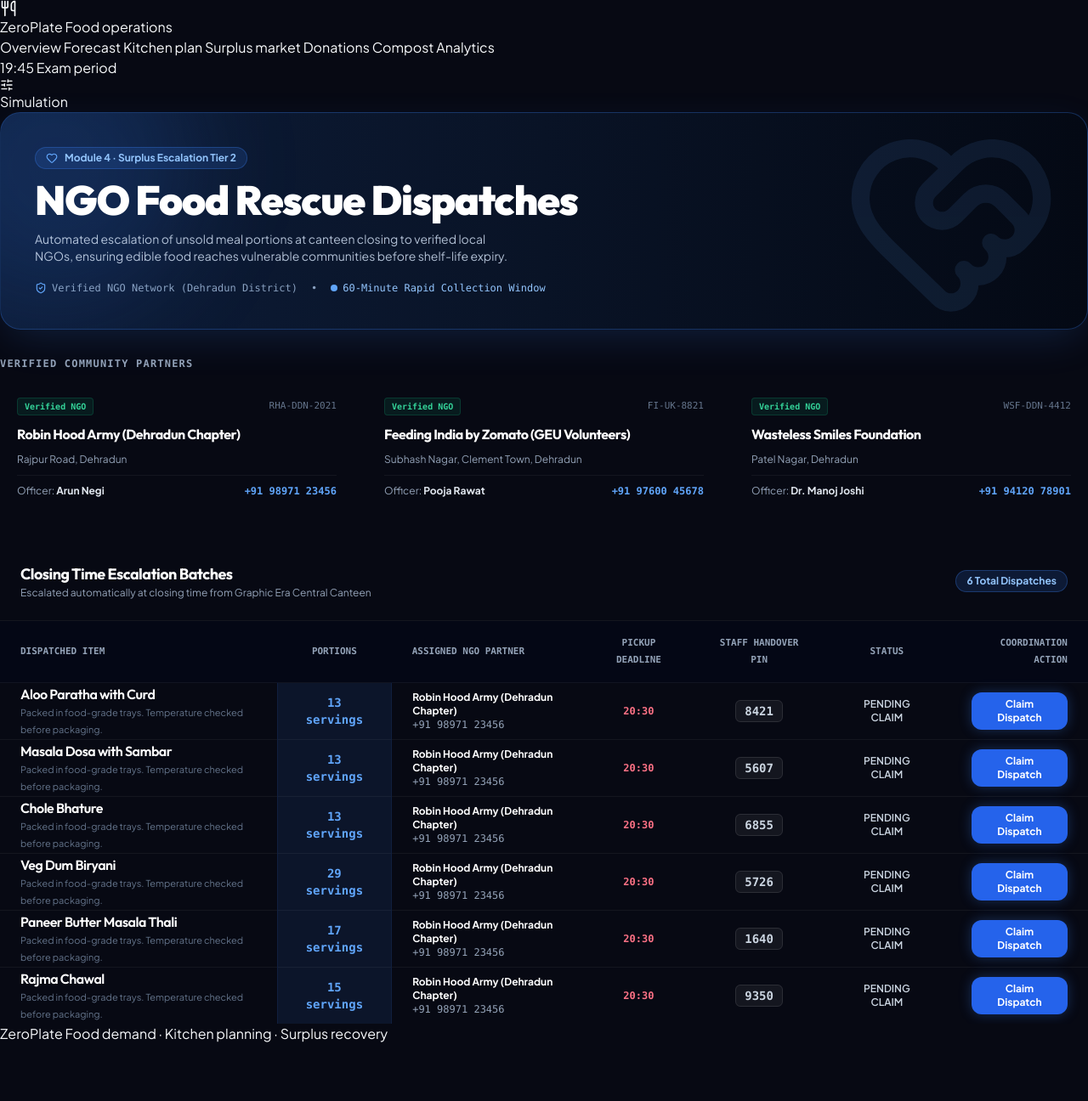
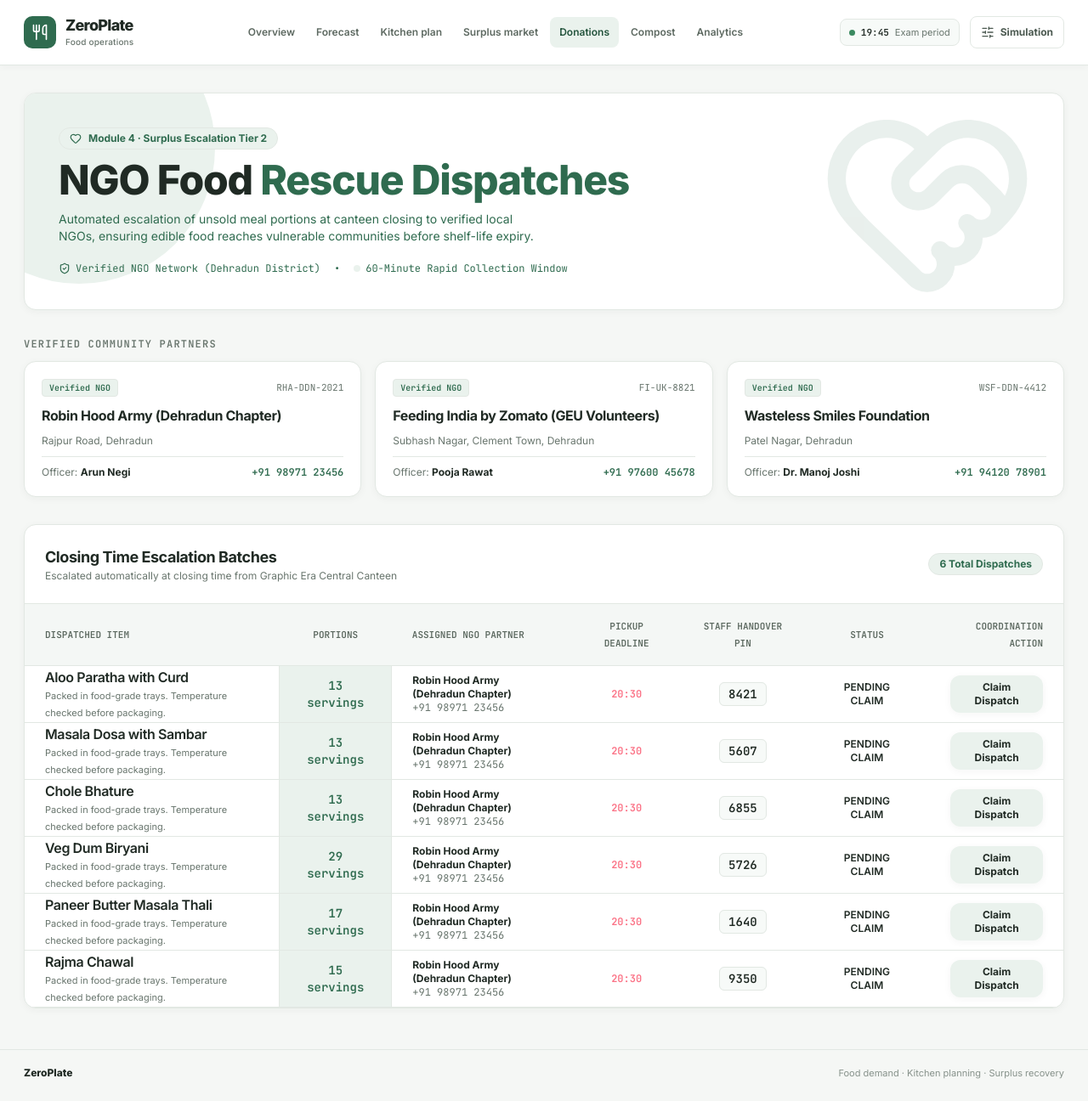
Before and after one commit to vyasy56-afk/ZeroPlate, a Flask app: page /ngo/ in a window 1280 px wide. Shown: the whole page at 85% size. Before the commit the page ends 1227 px from the top, so only its background shows below. Run offline with Flask 3, Linux system fonts and the light colour scheme; data comes from the database, SQL or seed files in the repository; some libraries are stand-ins or nearby versions.

Commit message:
Apply a neutral light operations dashboard theme

```diff
--- a/app/static/css/style.css
+++ b/app/static/css/style.css
@@ -1,212 +1,299 @@
-/* ZeroPlate Hyper-Glassmorphism & Aurora Theme System */
-@import url('https://fonts.googleapis.com/css2?family=Plus+Jakarta+Sans:wght@300;400;500;600;700;800;900&family=Outfit:wght@400;500;600;700;800;900&family=JetBrains+Mono:wght@400;500;600;700&display=swap');
+@import url('https://fonts.googleapis.com/css2?family=Inter:wght@400;500;600;700;800&family=JetBrains+Mono:wght@400;500;600&display=swap');
 
 :root {
-    --bg-dark: #070913;
-    --aurora-1: #10b981;
-    --aurora-2: #8b5cf6;
-    --aurora-3: #06b6d4;
-    --aurora-4: #f43f5e;
-    --glass-bg: rgba(255, 255, 255, 0.04);
-    --glass-border: rgba(255, 255, 255, 0.12);
-    --glass-highlight: rgba(255, 255, 255, 0.22);
+    color-scheme: light;
+    --page: #f5f7f5;
+    --surface: #ffffff;
+    --surface-soft: #f7faf8;
+    --border: #e2e8e3;
+    --text: #202a24;
+    --muted: #68756d;
+    --muted-soft: #87928b;
+    --accent: #2f6b4f;
+    --accent-dark: #24543d;
+    --accent-soft: #eaf2ed;
+    --shadow: 0 2px 10px rgba(25, 45, 32, 0.045);
 }
 
+* { box-sizing: border-box; }
+html { scroll-behavior: smooth; }
+
 body {
-    font-family: 'Plus Jakarta Sans', -apple-system, BlinkMacSystemFont, sans-serif;
-    background-color: var(--bg-dark);
-    color: #f8fafc;
+    margin: 0;
     min-height: 100vh;
     overflow-x: hidden;
-    position: relative;
+    background: var(--page) !important;
+    color: var(--text) !important;
+    font-family: Inter, -apple-system, BlinkMacSystemFont, "Segoe UI", sans-serif !important;
+    font-size: 14px;
+    line-height: 1.55;
 }
 
-/* Ambient Aurora Mesh Background */
-.aurora-bg {
-    position: fixed;
-    inset: 0;
-    pointer-events: none;
-    z-index: 0;
-    overflow: hidden;
+.aurora-bg { display: none !important; }
+h1, h2, h3, h4, h5, h6, .font-heading {
+    color: var(--text);
+    font-family: Inter, -apple-system, BlinkMacSystemFont, "Segoe UI", sans-serif !important;
+    letter-spacing: -0.025em;
+}
+h1 { font-weight: 750 !important; }
+h2, h3 { font-weight: 700 !important; }
+p { line-height: 1.6; }
+.font-mono { font-family: "JetBrains Mono", ui-monospace, SFMono-Regular, Menlo, monospace !important; }
+a { color: inherit; }
+button, input, select, textarea { font: inherit; }
+button { cursor: pointer; }
+
+/* Header and navigation */
+.app-header {
+    position: sticky;
+    top: 0;
+    z-index: 40;
+    width: 100%;
+    background: rgba(255,255,255,0.96);
+    border-bottom: 1px solid var(--border);
+    box-shadow: 0 2px 8px rgba(24, 39, 29, 0.035);
+    backdrop-filter: blur(12px);
+}
+.app-header-inner {
+    max-width: 1480px;
+    min-height: 76px;
+    margin: 0 auto;
+    padding: 12px 28px;
+    display: flex;
+    align-items: center;
+    justify-content: space-between;
+    gap: 22px;
+}
+.app-brand {
+    flex: 0 0 auto;
+    display: inline-flex;
+    align-items: center;
+    gap: 11px;
+    text-decoration: none;
+    min-width: 150px;
+}
+.brand-mark {
+    width: 38px;
+    height: 38px;
+    border-radius: 10px;
+    display: inline-flex;
+    align-items: center;
+    justify-content: center;
+    color: #fff;
+    background: var(--accent);
+}
+.brand-copy { display: flex; flex-direction: column; line-height: 1.15; }
+.brand-name { color: var(--text); font-size: 18px; font-weight: 800; letter-spacing: -0.04em; }
+.brand-caption { color: var(--muted); margin-top: 3px; font-size: 10px; font-weight: 500; letter-spacing: 0.02em; }
+
+.app-nav {
+    min-width: 0;
+    flex: 1 1 auto;
+    display: flex;
+    align-items: center;
+    justify-content: center;
+    gap: 3px;
+}
+.app-nav-link {
+    padding: 9px 11px;
+    border-radius: 8px;
+    color: #5d6961;
+    font-size: 12px;
+    font-weight: 600;
+    text-decoration: none;
+    white-space: nowrap;
+    transition: background .16s ease, color .16s ease;
+}
+.app-nav-link:hover { background: #f1f5f2; color: var(--text); }
+.app-nav-link.is-active { background: var(--accent-soft); color: var(--accent-dark); }
+
+.app-header-actions { flex: 0 0 auto; display: flex; align-items: center; gap: 12px; }
+.app-clock {
+    display: inline-flex;
+    align-items: center;
+    gap: 7px;
+    padding: 7px 10px;
+    background: var(--surface-soft);
+    border: 1px solid var(--border);
+    border-radius: 8px;
+    white-space: nowrap;
+    color: var(--muted);
+    font-size: 11px;
+}
+.status-dot { width: 7px; height: 7px; border-radius: 50%; background: #3b8a60; display: inline-block; }
+.clock-time { color: var(--text); font-weight: 700; font-family: "JetBrains Mono", monospace; }
+.clock-context { color: var(--muted); }
+
+.app-sim-link {
+    display: inline-flex;
+    align-items: center;
+    justify-content: center;
+    gap: 7px;
+    padding: 9px 12px;
+    border: 1px solid var(--border);
+    border-radius: 8px;
+    color: #4c5a51;
+    background: #fff;
+    text-decoration: none;
+    font-size: 12px;
+    font-weight: 650;
+    white-space: nowrap;
+}
+.app-sim-link:hover, .app-sim-link.is-active {
+    color: var(--accent-dark);
+    background: var(--accent-soft);
+    border-color: #cbdccf;
 }
 
-.aurora-blob {
-    position: absolute;
-    filter: blur(100px);
-    opacity: 0.28;
-    border-radius: 9999px;
-    animation: float-aurora 18s infinite alternate ease-in-out;
+/* Main content and footer */
+.app-main { width: 100%; max-width: 1480px; margin: 0 auto; padding: 32px 28px 48px; }
+.app-footer {
+    width: 100%;
+    max-width: 1480px;
+    margin: 0 auto;
+    padding: 18px 28px 24px;
+    display: flex;
+    align-items: center;
+    justify-content: space-between;
+    gap: 12px;
+    color: var(--muted-soft);
+    font-size: 11px;
+    border-top: 1px solid var(--border);
+}
+.footer-brand { color: var(--text); font-size: 12px; font-weight: 750; }
+
+/* Neutral cards, panels and tables */
+.hyper-glass, .hyper-glass-pill, .glass-card {
+    position: relative;
+    color: var(--text) !important;
+    background: var(--surface) !important;
+    border: 1px solid var(--border) !important;
+    border-radius: 14px !important;
+    box-shadow: var(--shadow) !important;
+    backdrop-filter: none !important;
+    -webkit-backdrop-filter: none !important;
+    transition: border-color .16s ease, box-shadow .16s ease !important;
+}
+.hyper-glass:hover, .glass-card:hover {
+    transform: none !important;
+    background: var(--surface) !important;
+    border-color: #cbd7ce !important;
+    box-shadow: 0 4px 14px rgba(25,45,32,.07) !important;
+}
+.hyper-glass-pill { border-radius: 9px !important; }
+
+[class*="bg-gradient-"] { background: var(--surface) !important; color: var(--text) !important; }
+[class*="bg-[#"] { background-color: var(--accent-soft) !important; }
+[class*="bg-white/"], [class*="bg-black"], [class*="bg-slate-950"], [class*="bg-slate-900"] {
+    background-color: var(--surface-soft) !important;
+}
+[class*="bg-emerald-"], [class*="bg-teal-"], [class*="bg-cyan-"], [class*="bg-blue-"],
+[class*="bg-purple-"], [class*="bg-amber-"] { background-color: var(--accent-soft) !important; }
+
+[class*="border-white/"], [class*="border-[#"], [class*="border-emerald-"], [class*="border-teal-"],
+[class*="border-cyan-"], [class*="border-blue-"], [class*="border-purple-"], [class*="border-amber-"] {
+    border-color: var(--border) !important;
 }
 
-.aurora-blob-1 {
-    width: 600px;
-    height: 600px;
-    background: radial-gradient(circle, #00f5a0 0%, #00b4d8 60%, transparent 100%);
-    top: -150px;
-    left: -150px;
+[class~="text-white"], [class~="text-slate-50"], [class~="text-slate-100"],
+[class~="text-slate-200"], [class~="text-slate-300"] { color: var(--text) !important; }
+[class~="text-slate-400"], [class~="text-slate-500"], [class~="text-slate-600"] { color: var(--muted) !important; }
+[class*="text-gradient-"], [class*="gradient-text-"] {
+    color: var(--accent) !important;
+    background: none !important;
+    -webkit-background-clip: initial !important;
+    background-clip: initial !important;
+    -webkit-text-fill-color: currentColor !important;
 }
+[class*="text-emerald-"], [class*="text-teal-"], [class*="text-cyan-"], [class*="text-blue-"],
+[class*="text-purple-"], [class*="text-amber-"], [class*="text-[#00"] { color: var(--accent) !important; }
 
-.aurora-blob-2 {
-    width: 650px;
-    height: 650px;
-    background: radial-gradient(circle, #8b5cf6 0%, #ec4899 50%, transparent 100%);
-    top: 30%;
-    right: -180px;
-    animation-delay: -6s;
-    animation-duration: 22s;
+[class*="shadow-["] { box-shadow: var(--shadow) !important; }
+[class*="rounded-["], [class~="rounded-3xl"], [class~="rounded-4xl"], [class~="rounded-5xl"] {
+    border-radius: 14px !important;
 }
+[class*="backdrop-blur"] { backdrop-filter: none !important; -webkit-backdrop-filter: none !important; }
+[class*="blur-"] { filter: none !important; }
 
-.aurora-blob-3 {
-    width: 550px;
-    height: 550px;
-    background: radial-gradient(circle, #06b6d4 0%, #10b981 60%, transparent 100%);
-    bottom: -150px;
-    left: 20%;
-    animation-delay: -11s;
-    animation-duration: 26s;
+/* Buttons and form controls */
+.btn-glass-primary, .btn-glow-emerald {
+    display: inline-flex;
+    align-items: center;
+    justify-content: center;
+    gap: 8px;
+    padding: 10px 15px;
+    border: 1px solid var(--accent);
+    border-radius: 8px !important;
+    background: var(--accent) !important;
+    color: #fff !important;
+    font-weight: 650 !important;
+    box-shadow: none !important;
+    text-decoration: none;
+    transition: background .16s ease, border-color .16s ease !important;
 }
+.btn-glass-primary:hover, .btn-glow-emerald:hover {
+    background: var(--accent-dark) !important;
+    border-color: var(--accent-dark) !important;
+    transform: none !important;
+    filter: none !important;
+}
+.btn-glass-secondary {
+    background: #fff !important;
+    color: var(--text) !important;
+    border: 1px solid var(--border) !important;
+    border-radius: 8px !important;
+    box-shadow: none !important;
+}
+input, select, textarea {
+    color: var(--text) !important;
+    background: #fff !important;
+    border: 1px solid #d8e0da !important;
+    border-radius: 8px !important;
+    box-shadow: none !important;
+}
+input:focus, select:focus, textarea:focus {
+    outline: 2px solid rgba(47,107,79,.15) !important;
+    border-color: #8eae99 !important;
+}
+label { color: #49564e !important; }
 
-@keyframes float-aurora {
-    0% { transform: translate(0, 0) scale(1) rotate(0deg); }
-    50% { transform: translate(60px, 40px) scale(1.08) rotate(15deg); }
-    100% { transform: translate(-40px, 60px) scale(0.95) rotate(-10deg); }
+/* Tables and code panels */
+table { border-collapse: separate; border-spacing: 0; }
+thead, thead tr, th { background: #f4f7f5 !important; color: #5b685f !important; }
+td, th { border-color: var(--border) !important; }
+.glass-table-row, .sleek-table-row { border-bottom: 1px solid var(--border) !important; }
+.glass-table-row:hover, .sleek-table-row:hover { background: #f7faf8 !important; }
+pre {
+    padding: 16px;
+    overflow-x: auto;
+    color: #425248 !important;
+    background: #f2f6f3 !important;
+    border: 1px solid var(--border);
+    border-radius: 10px;
 }
+::-webkit-scrollbar { width: 8px; height: 8px; }
+::-webkit-scrollbar-track { background: #eef2ef; }
+::-webkit-scrollbar-thumb { background: #c5d0c8; border-radius: 8px; }
+::-webkit-scrollbar-thumb:hover { background: #9eafa3; }
 
-/* Hyper-Glassmorphism Cards */
-.hyper-glass {
-    background: rgba(255, 255, 255, 0.035);
-    backdrop-filter: blur(28px) saturate(190%);
-    -webkit-backdrop-filter: blur(28px) saturate(190%);
-    border: 1px solid rgba(255, 255, 255, 0.12);
-    box-shadow:
-        inset 0 1px 1px 0 rgba(255, 255, 255, 0.2),
-        0 20px 45px -15px rgba(0, 0, 0, 0.6);
-    border-radius: 2rem; /* Ultra Curved 32px edges */
-    transition: all 0.3s cubic-bezier(0.16, 1, 0.3, 1);
-    position: relative;
+@media (max-width: 1120px) {
+    .app-header-inner { flex-wrap: wrap; gap: 10px 18px; padding: 12px 20px; }
+    .app-nav { order: 3; flex-basis: 100%; justify-content: flex-start; overflow-x: auto; padding-bottom: 2px; }
+    .app-header-actions { margin-left: auto; }
 }
-
-.hyper-glass:hover {
-    background: rgba(255, 255, 255, 0.055);
-    border-color: rgba(255, 255, 255, 0.25);
-    box-shadow:
-        inset 0 1px 2px 0 rgba(255, 255, 255, 0.35),
-        0 25px 60px -15px rgba(0, 245, 160, 0.15),
-        0 0 35px -5px rgba(0, 245, 160, 0.2);
-    transform: translateY(-3px) scale(1.005);
+@media (max-width: 640px) {
+    .app-header-inner { padding: 10px 14px; }
+    .app-nav { gap: 2px; }
+    .app-nav-link { padding: 8px 9px; font-size: 11px; }
+    .app-clock { padding: 6px 8px; }
+    .clock-context { display: none; }
+    .app-sim-link { padding: 8px 10px; }
+    .app-main { padding: 22px 14px 34px; }
+    .app-footer { padding: 16px 14px 20px; flex-direction: column; align-items: flex-start; }
 }
-
-.hyper-glass-pill {
-    background: rgba(255, 255, 255, 0.045);
-    backdrop-filter: blur(24px) saturate(180%);
-    -webkit-backdrop-filter: blur(24px) saturate(180%);
-    border: 1px solid rgba(255, 255, 255, 0.12);
-    box-shadow: inset 0 1px 1px 0 rgba(255, 255, 255, 0.25);
-    border-radius: 9999px; /* Pill curves */
+@media print {
+    .app-header, .app-footer, button, .app-sim-link { display: none !important; }
+    body { background: #fff !important; }
+    .app-main { max-width: none; padding: 0; }
+    .glass-card, .hyper-glass { box-shadow: none !important; break-inside: avoid; }
 }
-
-/* Radiant Typography */
-.font-heading {
-    font-family: 'Outfit', sans-serif;
-    letter-spacing: -0.03em;
-}
-
-.font-mono {
-    font-family: 'JetBrains Mono', monospace;
-}
-
-.text-gradient-aurora {
-    background: linear-gradient(135deg, #00f5a0 0%, #00d9f5 50%, #8b5cf6 100%);
-    -webkit-background-clip: text;
-    -webkit-text-fill-color: transparent;
-}
-
-.text-gradient-gold {
-    background: linear-gradient(135deg, #fbbf24 0%, #f97316 100%);
-    -webkit-background-clip: text;
-    -webkit-text-fill-color: transparent;
-}
-
-/* Floating Glass Buttons */
-.btn-glass-primary {
-    background: linear-gradient(135deg, rgba(0, 245, 160, 0.9) 0%, rgba(0, 217, 245, 0.85) 100%);
-    color: #040813;
-    font-weight: 800;
-    border-radius: 9999px;
-    box-shadow: 0 8px 25px rgba(0, 245, 160, 0.4), inset 0 1px 1px rgba(255, 255, 255, 0.5);
-    transition: all 0.25s cubic-bezier(0.16, 1, 0.3, 1);
-}
-
-.btn-glass-primary:hover {
-    box-shadow: 0 12px 35px rgba(0, 245, 160, 0.6), inset 0 1px 2px rgba(255, 255, 255, 0.8);
-    transform: translateY(-2px) scale(1.02);
-    filter: brightness(1.08);
-}
-
-.btn-glass-secondary {
-    background: rgba(255, 255, 255, 0.06);
-    backdrop-filter: blur(16px);
-    border: 1px solid rgba(255, 255, 255, 0.15);
-    color: #ffffff;
-    font-weight: 700;
-    border-radius: 9999px;
-    box-shadow: inset 0 1px 1px rgba(255, 255, 255, 0.15);
-    transition: all 0.25s ease;
-}
-
-.btn-glass-secondary:hover {
-    background: rgba(255, 255, 255, 0.12);
-    border-color: rgba(255, 255, 255, 0.3);
-    transform: translateY(-1px);
-}
-
-/* Neon Glow Badges */
-.pill-badge-emerald {
-    background: rgba(0, 245, 160, 0.12);
-    color: #00f5a0;
-    border: 1px solid rgba(0, 245, 160, 0.3);
-    border-radius: 9999px;
-    box-shadow: 0 0 16px rgba(0, 245, 160, 0.18);
-}
-
-.pill-badge-amber {
-    background: rgba(245, 158, 11, 0.12);
-    color: #fbbf24;
-    border: 1px solid rgba(245, 158, 11, 0.3);
-    border-radius: 9999px;
-    box-shadow: 0 0 16px rgba(245, 158, 11, 0.18);
-}
-
-.pill-badge-purple {
-    background: rgba(139, 92, 246, 0.12);
-    color: #c084fc;
-    border: 1px solid rgba(139, 92, 246, 0.3);
-    border-radius: 9999px;
-    box-shadow: 0 0 16px rgba(139, 92, 246, 0.18);
-}
-
-/* Sleek Table Rows */
-.glass-table-row {
-    border-bottom: 1px solid rgba(255, 255, 255, 0.06);
-    transition: all 0.2s ease;
-}
-
-.glass-table-row:hover {
-    background: rgba(255, 255, 255, 0.04);
-}
-
-/* Custom Sleek Scrollbar */
-::-webkit-scrollbar {
-    width: 6px;
-    height: 6px;
-}
-::-webkit-scrollbar-track {
-    background: #070913;
-}
-::-webkit-scrollbar-thumb {
-    background: rgba(255, 255, 255, 0.15);
-    border-radius: 9999px;
-}
-::-webkit-scrollbar-thumb:hover {
-    background: rgba(0, 245, 160, 0.5);
-}
```
